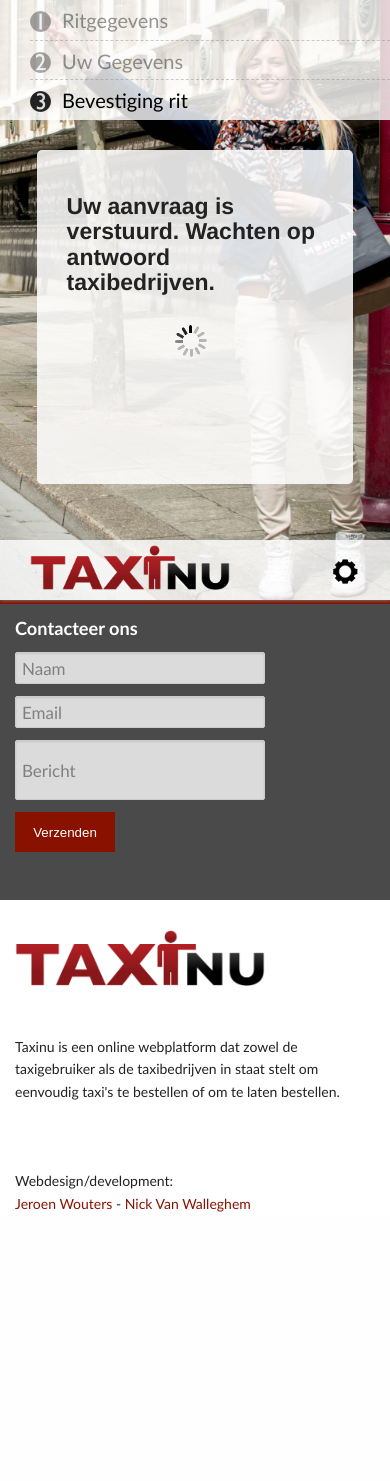
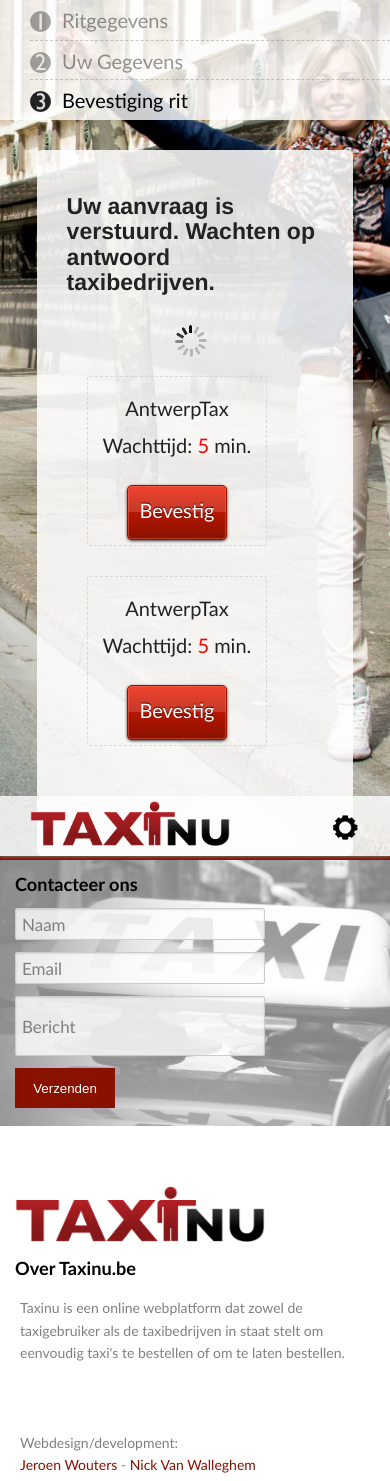
Before and after one commit to jeroenwouters/TaxiNu, a CodeIgniter app: page /index.php/home/aanvragen in a window 390 px wide. Before the commit the page ends 1212 px from the top, so only its background shows below. Run offline with CodeIgniter, Linux system fonts and the light colour scheme; data comes from the database, SQL or seed files in the repository; style sheets or scripts are compiled from the project's sources; some libraries are stand-ins or nearby versions.

Commit message:
Detail kapot

```diff
--- a/application/views/v_pending.php
+++ b/application/views/v_pending.php
@@ -34,8 +34,28 @@
 								<a href="<?php echo base_url();?>home/bevestig/<?php echo $r->fkBestelling;?>/<?php echo $r->fkUser;?>">
 								<button class="thoughtbot">Bevestig</button>
 								</a>
+								<br class="clear" />
 							</li>
 						<?php } ?>
+
+						<li id="152">
+								<p>AntwerpTax</p>
+								<p>Wachttijd: <span class="minutes">5</span> min.</p>
+								<a href="http://192.168.0.122:8888/TaxiNu/home/bevestig/152/1">
+								<button class="thoughtbot">Bevestig</button>
+								</a>
+								<br class="clear" />
+							</li>
+
+							<li id="152">
+								<p>AntwerpTax</p>
+								<p>Wachttijd: <span class="minutes">5</span> min.</p>
+								<a href="http://192.168.0.122:8888/TaxiNu/home/bevestig/152/1">
+								<button class="thoughtbot">Bevestig</button>
+								</a>
+								<br class="clear" />
+							</li>
+
 					</ul>
 					</section>
 				<br>
--- a/javascripts/user.js
+++ b/javascripts/user.js
@@ -1,6 +1,6 @@
 $.fn.bgloader = function(url){
 	var t = this;
-	$(this).css({ 'display' : 'none' });
+	$(this).css({ 'display' : 'block' });
 	$('<img />')
 		.attr('src', url)
 		.load(function(){
@@ -83,6 +83,21 @@ $(function() {
           ///slideshow code here
           $('.errors').delay(3000).fadeOut();
 
+          $('.search form').validate({
+	    rules: {
+		    adres1: {required: true},
+		    adres2: {
+			required: true},
+		    tijd: {
+			required: true}
+		},
+		messages: {
+			adres1: "Adres invullen aub",
+			adres2: "Adres invullen aub",
+			tijd: "Tijd/datum invullen aub"
+		}
+    });
+
       }).listen();
 
 
@@ -107,6 +122,7 @@ $(function() {
 	*/
 	//Op da form in die box moet jquery validatie komen zodat als die velden zijn ingevuld dat die dan in hidden fields worden gezeten.
 	//Zodat die mee worden gestuurd met de rest van de info in de POST.
+
     $('#form1').validate({
 	    rules: {
 		    NaamBox: {required: true,
@@ -239,12 +255,12 @@ $(function() {
  	});
 
 
-    function pulse(){
-		$('#bedrijven li').animate({backgroundColor: '#f3f3f3'}, 2000);
-		$('#bedrijven li').animate({backgroundColor: '#fbbaba'}, 2000);
-	}
+ //    function pulse(){
+	// 	$('#bedrijven li').animate({backgroundColor: '#f3f3f3'}, 2000);
+	// 	$('#bedrijven li').animate({backgroundColor: '#fbbaba'}, 2000);
+	// }
 
-	setInterval(pulse,2500);
+	// setInterval(pulse,2500);
 
 	var timer;
 
--- a/stylesheets/styles.less
+++ b/stylesheets/styles.less
@@ -22,6 +22,8 @@ li{
 	font-family: "Gill Sans", 'Lato', sans-serif !important;
 	font-weight: 100;
 }
+
+
 
 /* Webkit */
 ::selection {
@@ -346,9 +348,10 @@ top: -60px;
 /* Footer/Important sectie */
 
 footer{
-	background-color: #4a4a4a;
+	background-image: url(../images/footerbg.jpg);
+	background-size: cover;
 	width: 100%;
-	height: 300px;
+	height: 270px;
 	border-top: #891100 4px solid;
 
 	h1{
@@ -358,6 +361,13 @@ footer{
 	li{
 		list-style-type: none;
 		color: white;
+	}
+
+	p{
+		color: gray;
+		background-color: rgba(255,255,255,0.86);
+		padding: 5px;
+		.rounded(2px);
 	}
 
 }
@@ -439,27 +449,30 @@ footer{
 	list-style-type: none;
 	margin-left: -40px;
 	li{
+		position: relative;
 		float: left;
-		padding-top: 25px;
-		padding-right: 20px;
-		background-color: #fbbaba;
-		padding-left:5px;
-		padding-bottom: 10px;
+		padding: 15px;
 		.rounded(3px);
+		margin-bottom: 30px;
+		text-align: center;
+		height: 170px;
+		border: 1px dashed rgba(210,210,210, 0.8);
 
 		.minutes{
 			color: red;
 		}
 
 		p{
-			font-size: 1.1em;
-
+			font-size: 1.0em;
+			margin-bottom: 5px;
 		}
 
 		.thoughtbot{
+			position: absolute;
 			width: 100px;
-			margin-left: 5px;
-
+			left: 50%;
+			margin-left: -50px;
+			bottom:5px;
 		}
 
 	}
@@ -857,6 +870,20 @@ and (max-width: 480px){
 
 	}
 
+	footer{
+
+
+		h1{
+		color: black;
+		}
+
+		li{
+		list-style-type: none;
+		color: black;
+		}
+
+	}
+
 
     .loginerror, .logindup{
     	left: 0px !important;
@@ -922,7 +949,22 @@ and (max-width: 480px){
 			margin-left: -10px;
 
 		}
+
+		label.error {
+			color: #c60f13;
+			position: absolute;
+			top: 192px;
+			left: 10px;
+			width: 200px;
+			text-align: center;
+			background-color:rgba(255,255,255,0.9);
+			padding: 20px;
+			.rounded(2px);
+			font-size: 13px;
+		}
 	}
+
+
 
 	#pending{
 		height: auto !important;
```
Also changed, not shown: images/footerbg.jpg (added), 1 other file.
